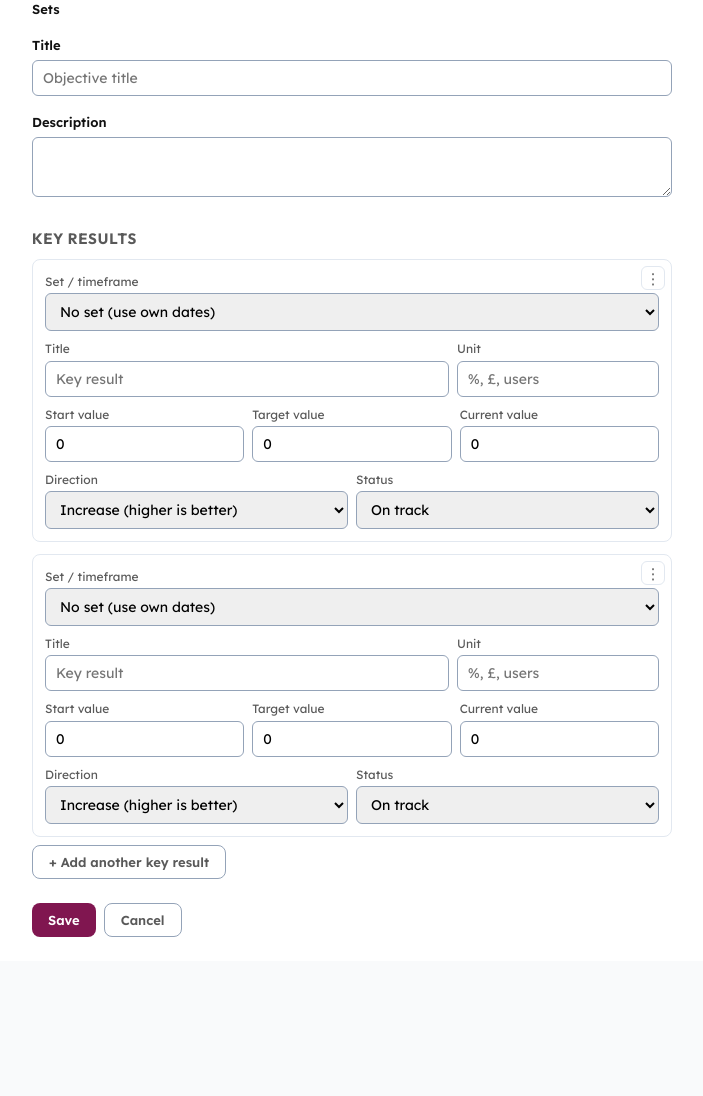
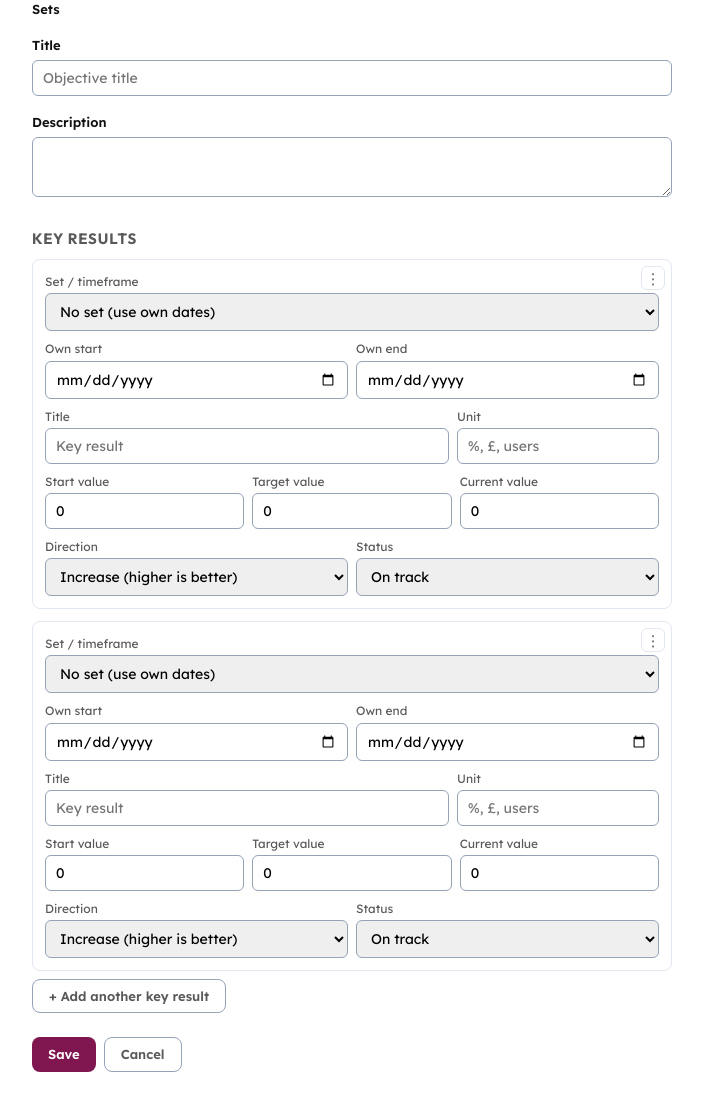
Before and after one commit to DEFRA/pm-roadmap, a Django app: page /objectives/new/ in a window 1280 px wide. Shown: the part 146-1242 px from the top of the page, without its empty margins (288-991 px from the left). Before the commit the page ends 1083 px from the top, so only its background shows below. Run offline with Django 5.2, Linux system fonts and the light colour scheme; data that the repository does not hold is empty.

Commit message:
Let a key result's own dates be set on the edit page
The KR 'Set / timeframe' picker offered 'No set (use own dates)', but there were
no date fields to enter those dates, so the choice did nothing.

- Add optional 'Own start' / 'Own end' date fields to the key-result form and row.
  When set, the KR plots across them instead of its set period (the same effect as
  dragging the bar on the gantt); with 'No set' selected they're the only dates.
- Validate own dates as both-or-neither with end on/after start.
- Respect an explicit 'No set': the save step only falls back to the authored
  period for a KR with neither a set nor its own dates (so it still plots);
  a KR given own dates keeps 'No set'.

Co-Authored-By: Claude Opus 4.8 <noreply@anthropic.com>

```diff
--- a/roadmap/forms.py
+++ b/roadmap/forms.py
@@ -226,10 +226,12 @@ def _set_choice_label(s):
 class KeyResultForm(forms.ModelForm):
     class Meta:
         model = KeyResult
-        fields = ['objective_set', 'title', 'unit', 'start_value', 'target_value',
-                  'current_value', 'direction', 'status', 'archived']
+        fields = ['objective_set', 'start_date', 'end_date', 'title', 'unit',
+                  'start_value', 'target_value', 'current_value', 'direction', 'status', 'archived']
         widgets = {
             'objective_set': forms.Select(attrs={'class': 'form-input'}),
+            'start_date': forms.DateInput(attrs={'class': 'form-input', 'type': 'date'}, format='%Y-%m-%d'),
+            'end_date': forms.DateInput(attrs={'class': 'form-input', 'type': 'date'}, format='%Y-%m-%d'),
             'title': forms.TextInput(attrs={'class': 'form-input', 'placeholder': 'Key result'}),
             'unit': forms.TextInput(attrs={'class': 'form-input', 'placeholder': '%, £, users'}),
             'start_value': forms.NumberInput(attrs={'class': 'form-input'}),
@@ -260,6 +262,12 @@ class KeyResultForm(forms.ModelForm):
         # A fresh (extra) row defaults to the set being authored under, if any.
         if default_set is not None and not (self.instance and self.instance.pk):
             field.initial = default_set.pk
+        # Own dates: optional. When set, the KR plots across them instead of the
+        # set period (choose 'No set' to rely on them entirely).
+        for name in ('start_date', 'end_date'):
+            self.fields[name].required = False
+        self.fields['start_date'].label = 'Own start'
+        self.fields['end_date'].label = 'Own end'
 
     def clean(self):
         """Target must sit on the side the direction claims (equal start/target is
@@ -273,6 +281,12 @@ class KeyResultForm(forms.ModelForm):
                 self.add_error('target_value', 'Target must be above the start value when higher is better.')
             elif direction == KeyResult.DECREASE and target > start:
                 self.add_error('target_value', 'Target must be below the start value when lower is better.')
+        # Own dates are both-or-neither, and the end can't precede the start.
+        s_date, e_date = cleaned.get('start_date'), cleaned.get('end_date')
+        if bool(s_date) != bool(e_date):
+            self.add_error('end_date' if s_date else 'start_date', 'Set both own dates, or neither.')
+        elif s_date and e_date and e_date < s_date:
+            self.add_error('end_date', 'The end date can’t be before the start date.')
         return cleaned
 
 
--- a/roadmap/templates/roadmap/_kr_form_fields.html
+++ b/roadmap/templates/roadmap/_kr_form_fields.html
@@ -24,6 +24,20 @@
   <label style="display:block; font-size:12px; color:var(--text-muted); margin-bottom:2px;">{{ kr.objective_set.label }}</label>
   {{ kr.objective_set }}
   {% if kr.objective_set.errors %}<div style="font-size:11px; color:var(--priority-critical);">{{ kr.objective_set.errors }}</div>{% endif %}
+</div>
+
+{# Own dates — optional. Used when no set is chosen; otherwise they override the set period (same as dragging the bar on the gantt). #}
+<div style="display:grid; grid-template-columns:1fr 1fr; gap:0.5rem; margin-bottom:0.5rem;">
+  <div>
+    <label style="display:block; font-size:12px; color:var(--text-muted); margin-bottom:2px;">{{ kr.start_date.label }}</label>
+    {{ kr.start_date }}
+    {% if kr.start_date.errors %}<div style="font-size:11px; color:var(--priority-critical);">{{ kr.start_date.errors }}</div>{% endif %}
+  </div>
+  <div>
+    <label style="display:block; font-size:12px; color:var(--text-muted); margin-bottom:2px;">{{ kr.end_date.label }}</label>
+    {{ kr.end_date }}
+    {% if kr.end_date.errors %}<div style="font-size:11px; color:var(--priority-critical);">{{ kr.end_date.errors }}</div>{% endif %}
+  </div>
 </div>
 
 {# Title + unit #}
--- a/roadmap/views_okr.py
+++ b/roadmap/views_okr.py
@@ -192,10 +192,12 @@ def _objective_form(request, objective):
             obj.save()
             form.save_m2m()   # persist the chosen set membership
         # Attach the entered key results to this objective, each on its own set.
+        # A KR with no set and no own dates falls back to the authored period so it
+        # still plots; a KR given its own dates keeps "No set" and uses them.
         kr_set_ids = set()
         for kr in formset.save(commit=False):
             kr.objective = obj
-            if kr.objective_set_id is None:
+            if kr.objective_set_id is None and not (kr.start_date and kr.end_date):
                 kr.objective_set = authored_set
             kr.save()
             if kr.objective_set_id:
```
Also changed, not shown: roadmap/tests/test_durable_objectives.py (+40 -0 lines).
